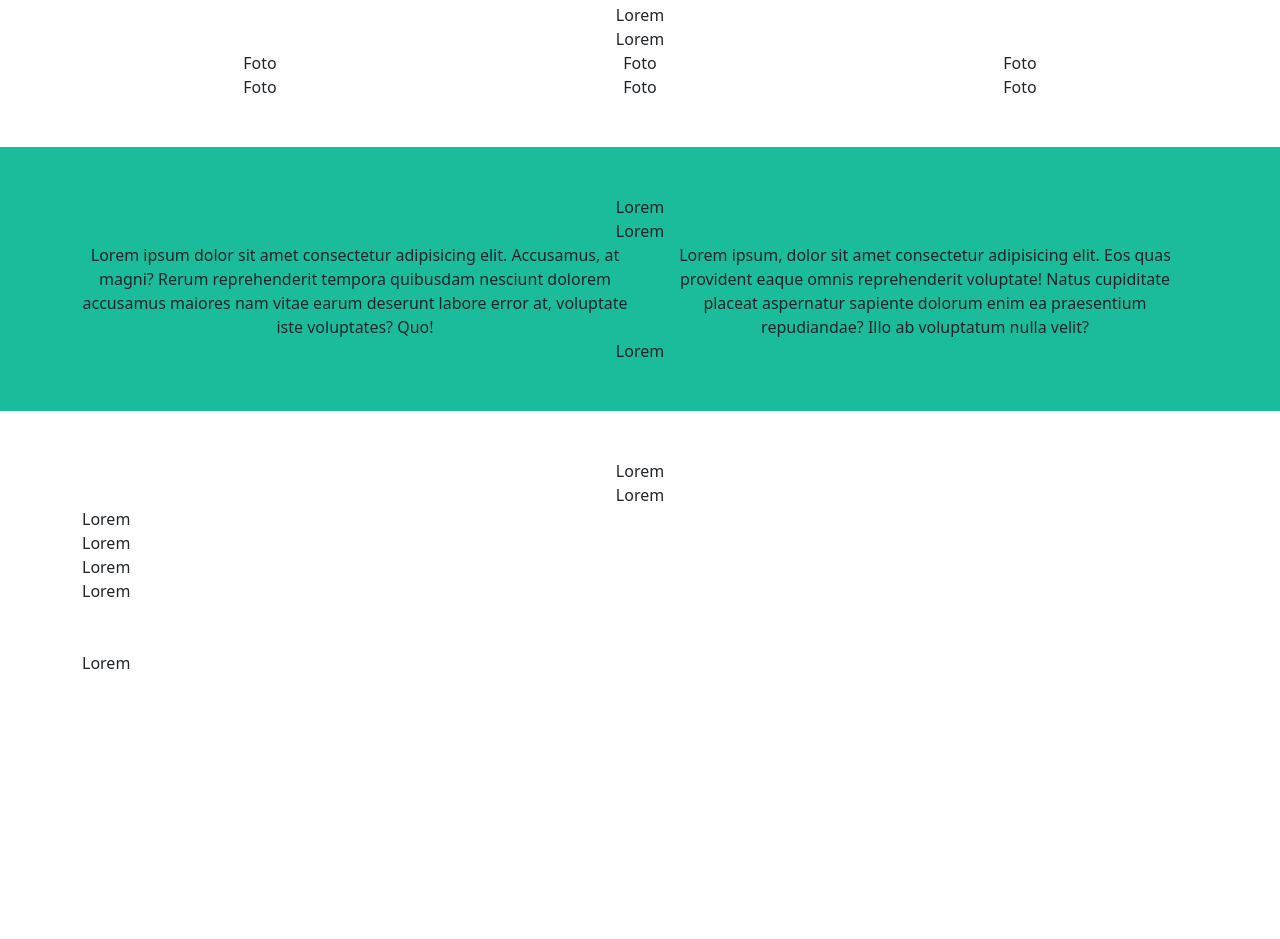
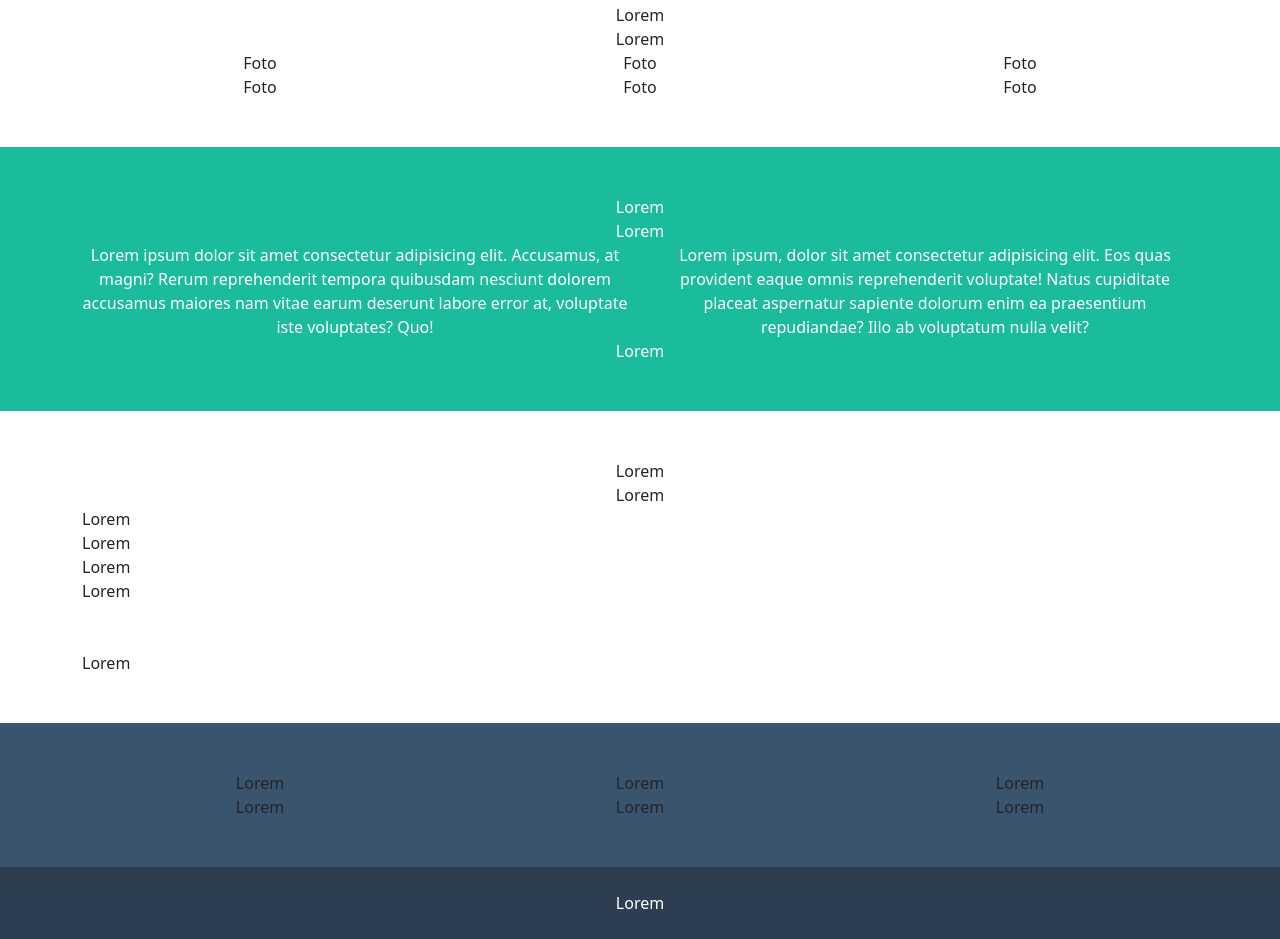
Before and after one commit to AngeloDalo/html-css-bootstrap-freelancer, a plain HTML site: page index.html in a window 1280 px wide. Shown: the part 287-1226 px from the top of the page. Before the commit the page ends 1010 px from the top, so only its background shows below. Drawn offline with nearby package versions, Linux system fonts and the light colour scheme.

Commit message:
copyright

```diff
--- a/index.html
+++ b/index.html
@@ -87,5 +87,42 @@
         </div>
     </div>
     <!--/CONTACT-->
+
+    <!--FOOTER-->
+    <div class="container-fluid footer">
+        <div class="container">
+            <div class="row">
+                <div class="col-lg-4 mt-5 mb-5">
+                    <div class="row">
+                        <div class="col-lg-12">Lorem</div>
+                        <div class="col-lg-12">Lorem</div>
+                    </div>
+                </div>
+                <div class="col-lg-4 mt-5 mb-5">
+                    <div class="row">
+                        <div class="col-lg-12">Lorem</div>
+                        <div class="col-lg-12">Lorem</div>
+                    </div>
+                </div>
+                <div class="col-lg-4 mt-5 mb-5">
+                    <div class="row">
+                        <div class="col-lg-12">Lorem</div>
+                        <div class="col-lg-12">Lorem</div>
+                    </div>
+                </div>
+            </div>
+        </div>
+    </div>
+    <!--/FOOTER-->
+
+    <!--COPYRIGHT-->
+    <div class="container-fluid copyright">
+        <div class="container">
+            <div class="row">
+                <div class="col-lg-12 mt-4 mb-4">Lorem</div>
+            </div>
+        </div>
+    </div>
+    <!--/COPYRIGHT-->
 </body>
 </html>
--- a/style.css
+++ b/style.css
@@ -7,6 +7,7 @@
 .start {
     background-color:#1abc9c;
     text-align: center;
+    color: white;
 }
 
 .portfolio {
@@ -16,8 +17,20 @@
 .about {
     background-color:#1abc9c;
     text-align: center;
+    color: white;
 }
 
 .center {
     text-align: center;
 }
+
+.footer {
+    text-align: center;
+    background-color: #3a546d;
+}
+
+.copyright {
+    background-color: #2c3e50;
+    color: white;
+    text-align: center;
+}
```
